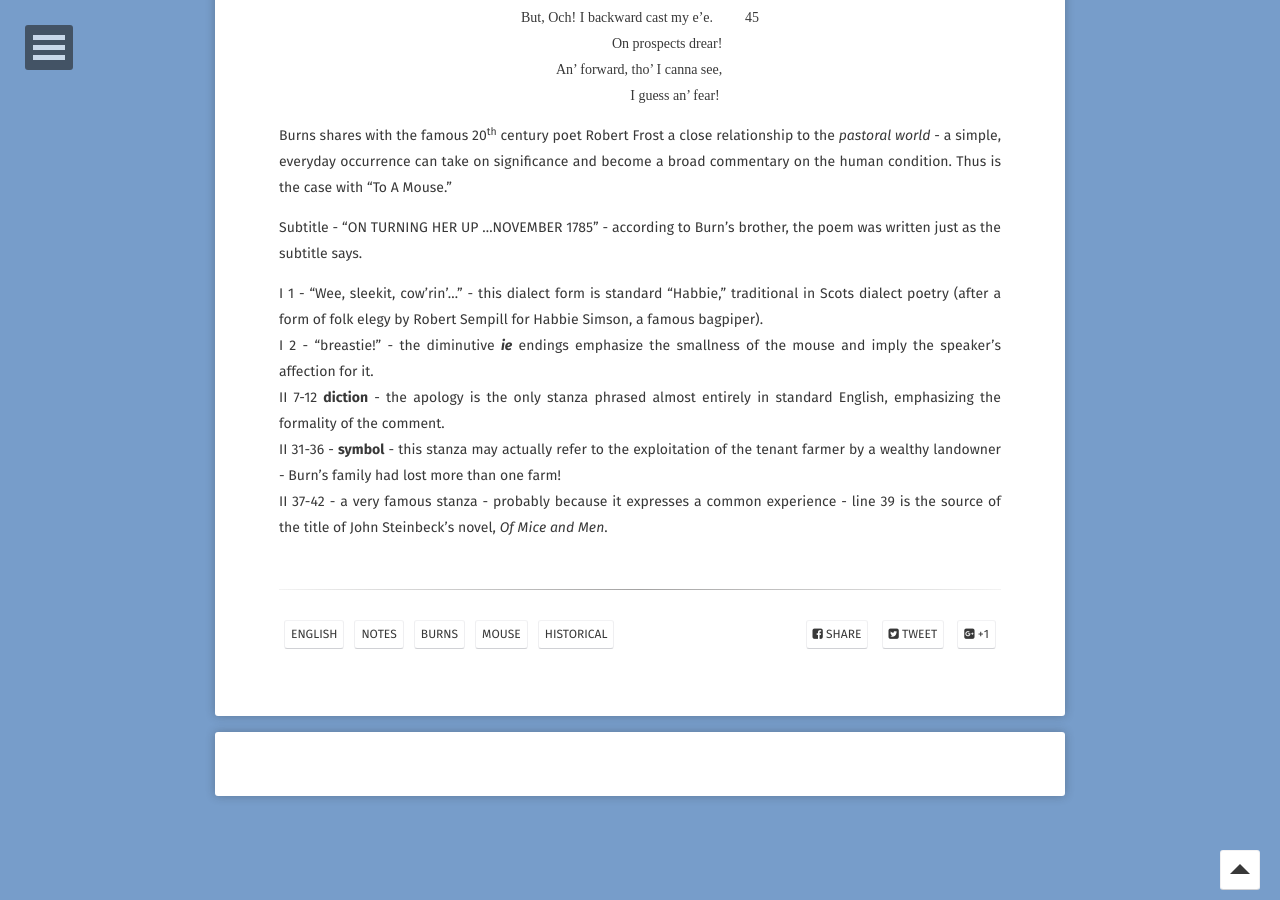
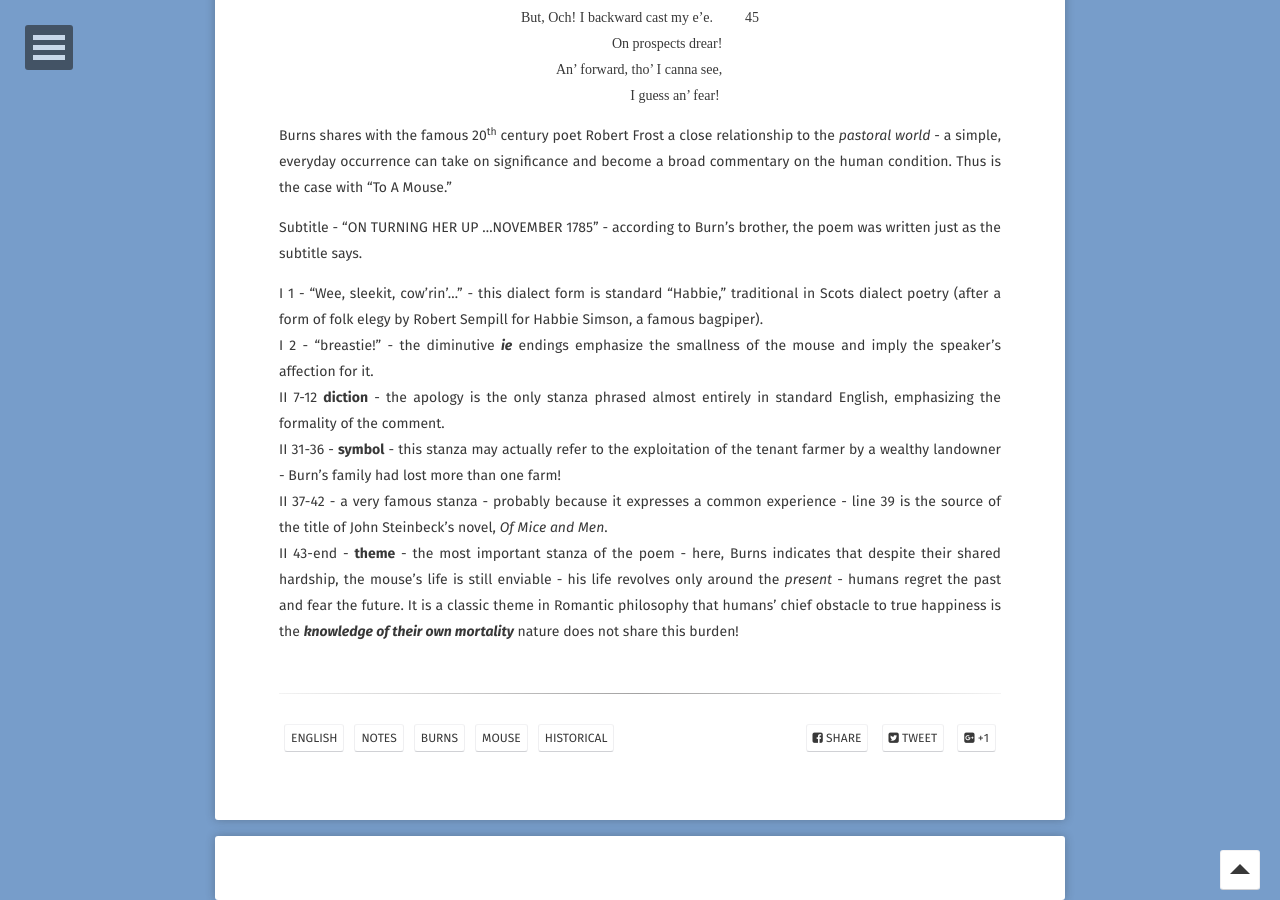
Before and after one commit to EthenStrine/site, a Jekyll site: the page built from _posts/2019-05-06-mouse.md, in a window 1280 px wide and 900 px high, scrolled down 1938 px. Built offline with Jekyll 4.4.1, drawn with Linux system fonts in a browser that asks for light colours; some web fonts are replaced; comment, search, counter and statistics services are not loaded; some of the changed text lies outside the part shown.

Commit message:
Update 2019-05-06-mouse.md

```diff
--- a/_posts/2019-05-06-mouse.md
+++ b/_posts/2019-05-06-mouse.md
@@ -80,3 +80,4 @@ I 2 - "breastie!" - the diminutive ***ie*** endings emphasize the smallness of t
 II 7-12 **diction** - the apology is the only stanza phrased almost entirely in standard English, emphasizing the formality of the comment.
 II 31-36 - **symbol** - this stanza may actually refer to the exploitation of the tenant farmer by a wealthy landowner - Burn's family had lost more than one farm!
 II 37-42 - a very famous stanza - probably because it expresses a common experience - line 39 is the source of the title of John Steinbeck's novel, *Of Mice and Men*.
+II 43-end - **theme** - the most important stanza of the poem - here, Burns indicates that despite their shared hardship, the mouse's life is still enviable - his life revolves only around the *present* - humans regret the past and fear the future. It is a classic theme in Romantic philosophy that humans' chief obstacle to true happiness is the ***knowledge of their own mortality*** nature does not share this burden!
```
